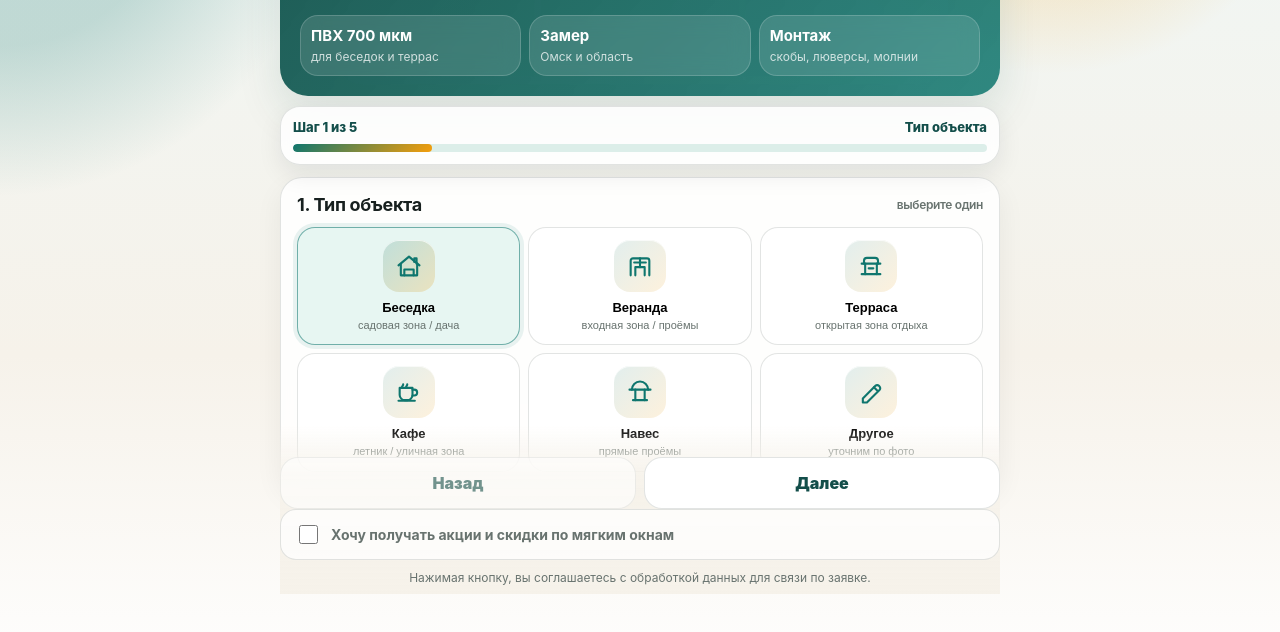
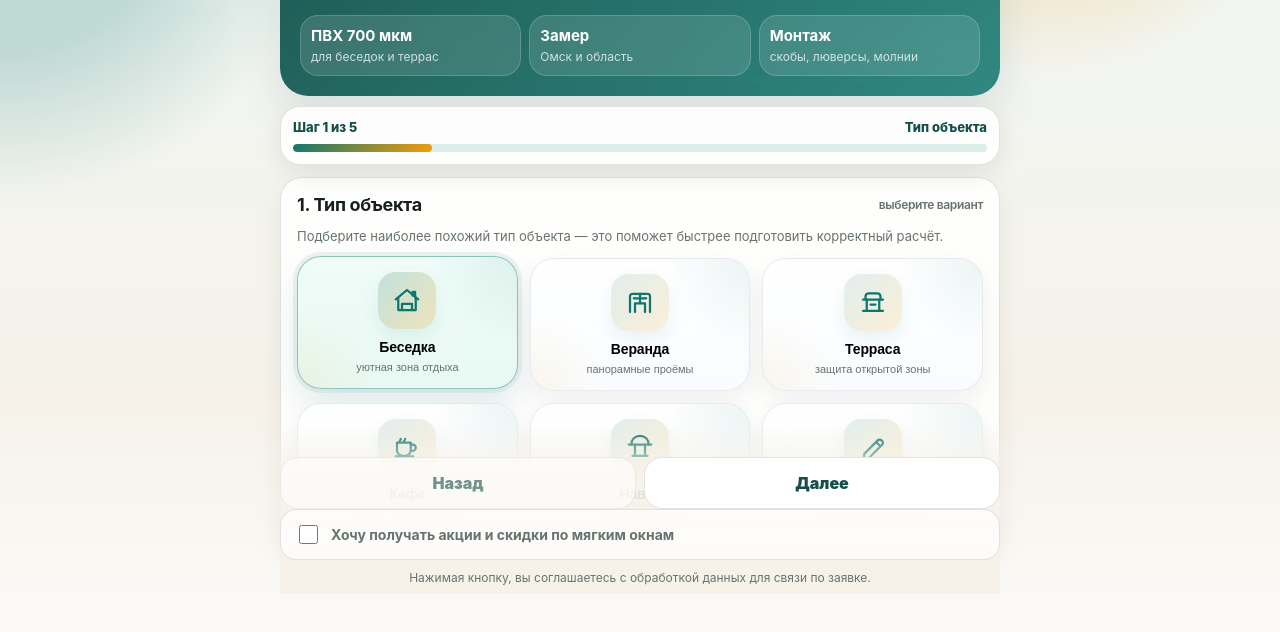
Before and after one commit to shumka55omsk-lang/adminka-MAX, a website: page public/miniapp/index.html in a window 1280 px wide. Shown: the part 206-838 px from the top of the page. Drawn offline with Linux system fonts and the light colour scheme; no server answers.

Commit message:
Add files via upload

```diff
--- a/api/[...route].js
+++ b/api/[...route].js
@@ -22,11 +22,11 @@ import webhookSubscription from '../lib/api/webhook-subscription.js';
 
 const VERSION = {
   ok: true,
-  version: 'v30-miniapp-all-icons',
-  builtAt: '2026-06-29T06:00:00Z',
+  version: 'v31-premium-object-cards',
+  builtAt: '2026-06-29T06:35:00Z',
   miniappUrl: '/miniapp',
   apiMode: 'single-catch-all-function',
-  reason: 'Vercel Hobby router + unified custom icons for all object cards + mini app wording cleanup'
+  reason: 'Vercel Hobby router + premium object cards + unified custom icons + improved mini app presentation'
 };
 
 const routes = new Map([
--- a/public/miniapp/index.html
+++ b/public/miniapp/index.html
@@ -146,26 +146,56 @@
     .grid-2 { display: grid; grid-template-columns: 1fr 1fr; gap: 10px; }
     .grid-3 { display: grid; grid-template-columns: repeat(3, 1fr); gap: 8px; }
 
-    .choice-grid { display: grid; grid-template-columns: repeat(3, 1fr); gap: 8px; }
+    .choice-grid { display: grid; grid-template-columns: repeat(3, 1fr); gap: 12px; }
     .choice {
-      border: 1px solid var(--border);
-      border-radius: 18px;
-      background: rgba(255,255,255,.78);
-      padding: 12px 10px;
+      position: relative;
+      overflow: hidden;
+      border: 1px solid rgba(13, 24, 45, .08);
+      border-radius: 24px;
+      background: linear-gradient(180deg, rgba(255,255,255,.96) 0%, rgba(249,252,255,.96) 100%);
+      padding: 14px 12px;
       cursor: pointer;
-      min-height: 88px;
-      transition: .18s ease;
+      min-height: 112px;
+      text-align: center;
+      box-shadow: 0 10px 26px rgba(15, 23, 42, .06);
+      transition: transform .22s ease, box-shadow .22s ease, border-color .22s ease, background .22s ease;
+    }
+    .choice::before {
+      content: '';
+      position: absolute;
+      inset: 0;
+      background: radial-gradient(circle at top right, rgba(15,118,110,.08), transparent 34%), radial-gradient(circle at bottom left, rgba(245,158,11,.08), transparent 30%);
+      pointer-events: none;
+    }
+    .choice:hover {
+      transform: translateY(-3px);
+      border-color: rgba(15,118,110,.22);
+      box-shadow: 0 18px 34px rgba(15, 23, 42, .10);
     }
     .choice.active {
-      border-color: rgba(15,118,110,.55);
-      background: #e7f6f2;
-      box-shadow: 0 0 0 4px rgba(15,118,110,.09);
+      border-color: rgba(15,118,110,.42);
+      background: linear-gradient(180deg, #effcf8 0%, #e8f9f3 100%);
+      box-shadow: 0 0 0 4px rgba(15,118,110,.08), 0 18px 34px rgba(15, 118, 110, .12);
+      transform: translateY(-2px);
     }
-    .choice .emoji { display:flex; align-items:center; justify-content:center; width:52px; height:52px; margin:0 auto 8px; border-radius:16px; background:linear-gradient(135deg, rgba(15,118,110,.12), rgba(245,158,11,.14)); color:var(--accent); box-shadow: inset 0 1px 0 rgba(255,255,255,.7); }
-    .choice .emoji svg { width:28px; height:28px; stroke: currentColor; fill: none; stroke-width: 1.8; stroke-linecap: round; stroke-linejoin: round; }
-    .choice.active .emoji { background: linear-gradient(135deg, rgba(15,118,110,.18), rgba(245,158,11,.22)); }
-    .choice b { display: block; font-size: 13px; }
-    .choice span { display: block; color: var(--muted); font-size: 11px; margin-top: 4px; line-height: 1.25; }
+    .choice .emoji {
+      position: relative;
+      z-index: 1;
+      display:flex;
+      align-items:center;
+      justify-content:center;
+      width:58px;
+      height:58px;
+      margin:0 auto 10px;
+      border-radius:18px;
+      background:linear-gradient(135deg, rgba(15,118,110,.12), rgba(245,158,11,.16));
+      color:var(--accent);
+      box-shadow: inset 0 1px 0 rgba(255,255,255,.85), 0 8px 18px rgba(15,118,110,.08);
+    }
+    .choice .emoji svg { width:30px; height:30px; stroke: currentColor; fill: none; stroke-width: 1.8; stroke-linecap: round; stroke-linejoin: round; }
+    .choice.active .emoji { background: linear-gradient(135deg, rgba(15,118,110,.2), rgba(245,158,11,.24)); }
+    .choice b { position: relative; z-index: 1; display: block; font-size: 14px; letter-spacing: -.01em; }
+    .choice span { position: relative; z-index: 1; display: block; color: var(--muted); font-size: 11px; margin-top: 5px; line-height: 1.35; max-width: 140px; margin-left:auto; margin-right:auto; }
 
     .pill-row { display: grid; grid-template-columns: 1fr 1fr; gap: 8px; }
     .pill {
@@ -351,14 +381,15 @@
     </section>
 
     <section class="card quiz-step active" data-step="1" data-title="Тип объекта">
-      <h2 class="section-title">1. Тип объекта <small>выберите один</small></h2>
+      <h2 class="section-title">1. Тип объекта <small>выберите вариант</small></h2>
+      <p style="margin:0 0 12px;color:var(--muted);font-size:13px;line-height:1.45;">Подберите наиболее похожий тип объекта — это поможет быстрее подготовить корректный расчёт.</p>
       <div class="choice-grid" id="objectChoices">
-        <button class="choice active" type="button" data-value="Беседка" data-factor="1"><span class="emoji" aria-hidden="true"><svg viewBox="0 0 24 24"><path d="M3 11.5 12 4l9 7.5"></path><path d="M5 10.5V20h14v-9.5"></path><path d="M8 20v-5h8v5"></path><path d="M16.5 8.5v-3h2v4.5"></path></svg></span><b>Беседка</b><span>садовая зона / дача</span></button>
-        <button class="choice" type="button" data-value="Веранда" data-factor="1"><span class="emoji" aria-hidden="true"><svg viewBox="0 0 24 24"><path d="M4 20V7.5a2 2 0 0 1 2-2h12a2 2 0 0 1 2 2V20"></path><path d="M8 20v-7h8v7"></path><path d="M7 9h10"></path><path d="M12 5.5v7.5"></path></svg></span><b>Веранда</b><span>входная зона / проёмы</span></button>
-        <button class="choice" type="button" data-value="Терраса" data-factor="1"><span class="emoji" aria-hidden="true"><svg viewBox="0 0 24 24"><path d="M4 10h16"></path><path d="M6 10V7.5A2.5 2.5 0 0 1 8.5 5h7A2.5 2.5 0 0 1 18 7.5V10"></path><path d="M7 10v9"></path><path d="M17 10v9"></path><path d="M4 19h16"></path><path d="M10 14h4"></path></svg></span><b>Терраса</b><span>открытая зона отдыха</span></button>
-        <button class="choice" type="button" data-value="Кафе / летник" data-factor="1.12"><span class="emoji" aria-hidden="true"><svg viewBox="0 0 24 24"><path d="M4 8.5h11v6a4.5 4.5 0 0 1-4.5 4.5h-2A4.5 4.5 0 0 1 4 14.5v-6Z"></path><path d="M15 10h1.5A2.5 2.5 0 0 1 19 12.5v0A2.5 2.5 0 0 1 16.5 15H15"></path><path d="M3 19.5h14"></path><path d="M7 5.5c0 1-1 1.4-1 2.4"></path><path d="M10.5 5.5c0 1-1 1.4-1 2.4"></path></svg></span><b>Кафе</b><span>летник / уличная зона</span></button>
-        <button class="choice" type="button" data-value="Навес" data-factor="1"><span class="emoji" aria-hidden="true"><svg viewBox="0 0 24 24"><path d="M3 10h18"></path><path d="M5 10a7 7 0 0 1 14 0"></path><path d="M8 10v9"></path><path d="M16 10v9"></path><path d="M6 19h12"></path></svg></span><b>Навес</b><span>прямые проёмы</span></button>
-        <button class="choice" type="button" data-value="Другое" data-factor="1"><span class="emoji" aria-hidden="true"><svg viewBox="0 0 24 24"><path d="M5 17.5 15.8 6.7a2.1 2.1 0 0 1 3 0l.5.5a2.1 2.1 0 0 1 0 3L8.5 21H5v-3.5Z"></path><path d="M14.5 8l3 3"></path></svg></span><b>Другое</b><span>уточним по фото</span></button>
+        <button class="choice active" type="button" data-value="Беседка" data-factor="1"><span class="emoji" aria-hidden="true"><svg viewBox="0 0 24 24"><path d="M3 11.5 12 4l9 7.5"></path><path d="M5 10.5V20h14v-9.5"></path><path d="M8 20v-5h8v5"></path><path d="M16.5 8.5v-3h2v4.5"></path></svg></span><b>Беседка</b><span>уютная зона отдыха</span></button>
+        <button class="choice" type="button" data-value="Веранда" data-factor="1"><span class="emoji" aria-hidden="true"><svg viewBox="0 0 24 24"><path d="M4 20V7.5a2 2 0 0 1 2-2h12a2 2 0 0 1 2 2V20"></path><path d="M8 20v-7h8v7"></path><path d="M7 9h10"></path><path d="M12 5.5v7.5"></path></svg></span><b>Веранда</b><span>панорамные проёмы</span></button>
+        <button class="choice" type="button" data-value="Терраса" data-factor="1"><span class="emoji" aria-hidden="true"><svg viewBox="0 0 24 24"><path d="M4 10h16"></path><path d="M6 10V7.5A2.5 2.5 0 0 1 8.5 5h7A2.5 2.5 0 0 1 18 7.5V10"></path><path d="M7 10v9"></path><path d="M17 10v9"></path><path d="M4 19h16"></path><path d="M10 14h4"></path></svg></span><b>Терраса</b><span>защита открытой зоны</span></button>
+        <button class="choice" type="button" data-value="Кафе / летник" data-factor="1.12"><span class="emoji" aria-hidden="true"><svg viewBox="0 0 24 24"><path d="M4 8.5h11v6a4.5 4.5 0 0 1-4.5 4.5h-2A4.5 4.5 0 0 1 4 14.5v-6Z"></path><path d="M15 10h1.5A2.5 2.5 0 0 1 19 12.5v0A2.5 2.5 0 0 1 16.5 15H15"></path><path d="M3 19.5h14"></path><path d="M7 5.5c0 1-1 1.4-1 2.4"></path><path d="M10.5 5.5c0 1-1 1.4-1 2.4"></path></svg></span><b>Кафе</b><span>летняя посадка гостей</span></button>
+        <button class="choice" type="button" data-value="Навес" data-factor="1"><span class="emoji" aria-hidden="true"><svg viewBox="0 0 24 24"><path d="M3 10h18"></path><path d="M5 10a7 7 0 0 1 14 0"></path><path d="M8 10v9"></path><path d="M16 10v9"></path><path d="M6 19h12"></path></svg></span><b>Навес</b><span>площадка у дома</span></button>
+        <button class="choice" type="button" data-value="Другое" data-factor="1"><span class="emoji" aria-hidden="true"><svg viewBox="0 0 24 24"><path d="M5 17.5 15.8 6.7a2.1 2.1 0 0 1 3 0l.5.5a2.1 2.1 0 0 1 0 3L8.5 21H5v-3.5Z"></path><path d="M14.5 8l3 3"></path></svg></span><b>Другое</b><span>нестандартный объект</span></button>
       </div>
       <input id="objectType" type="hidden" value="Беседка" />
       <input id="objectFactor" type="hidden" value="1" />
```
